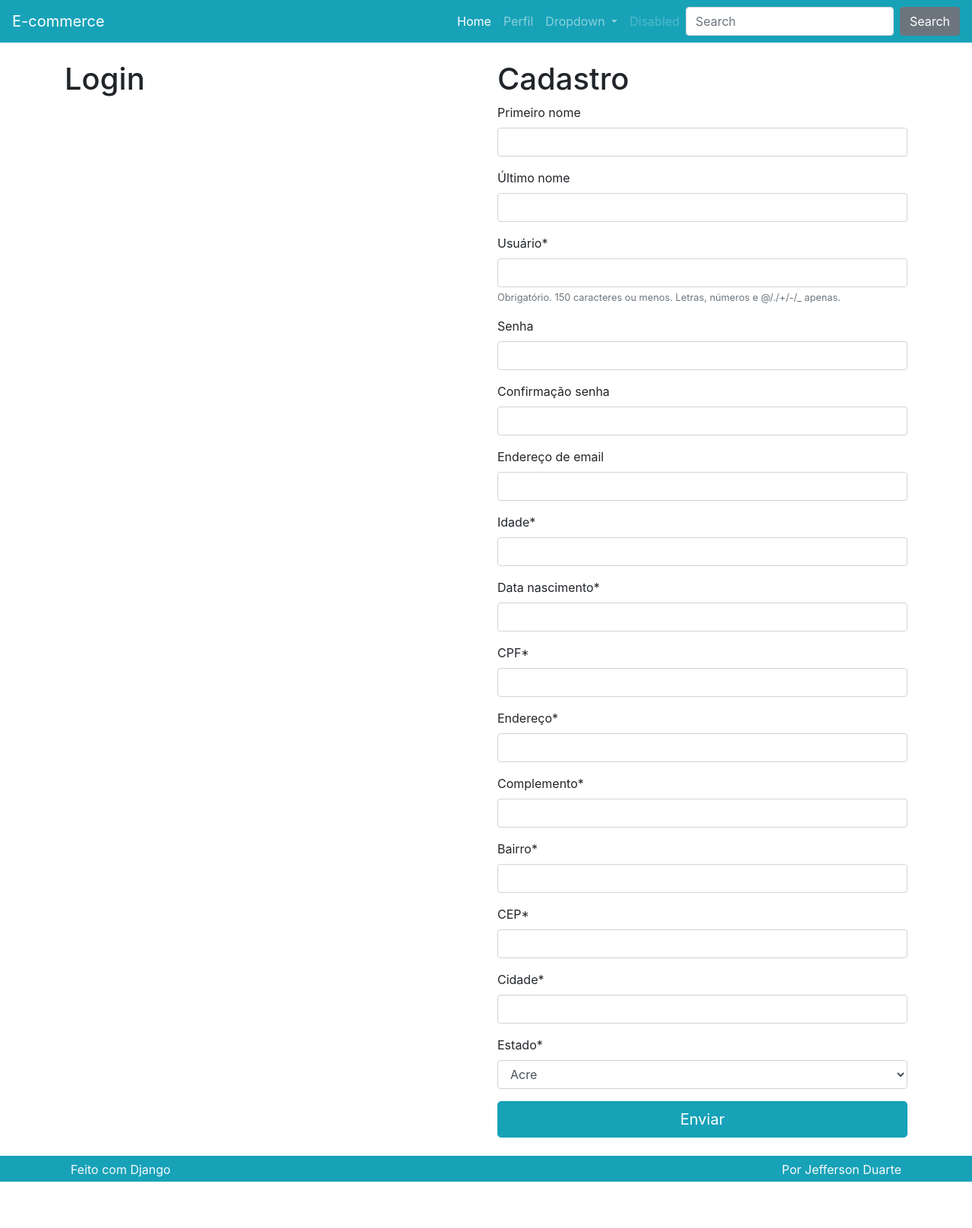
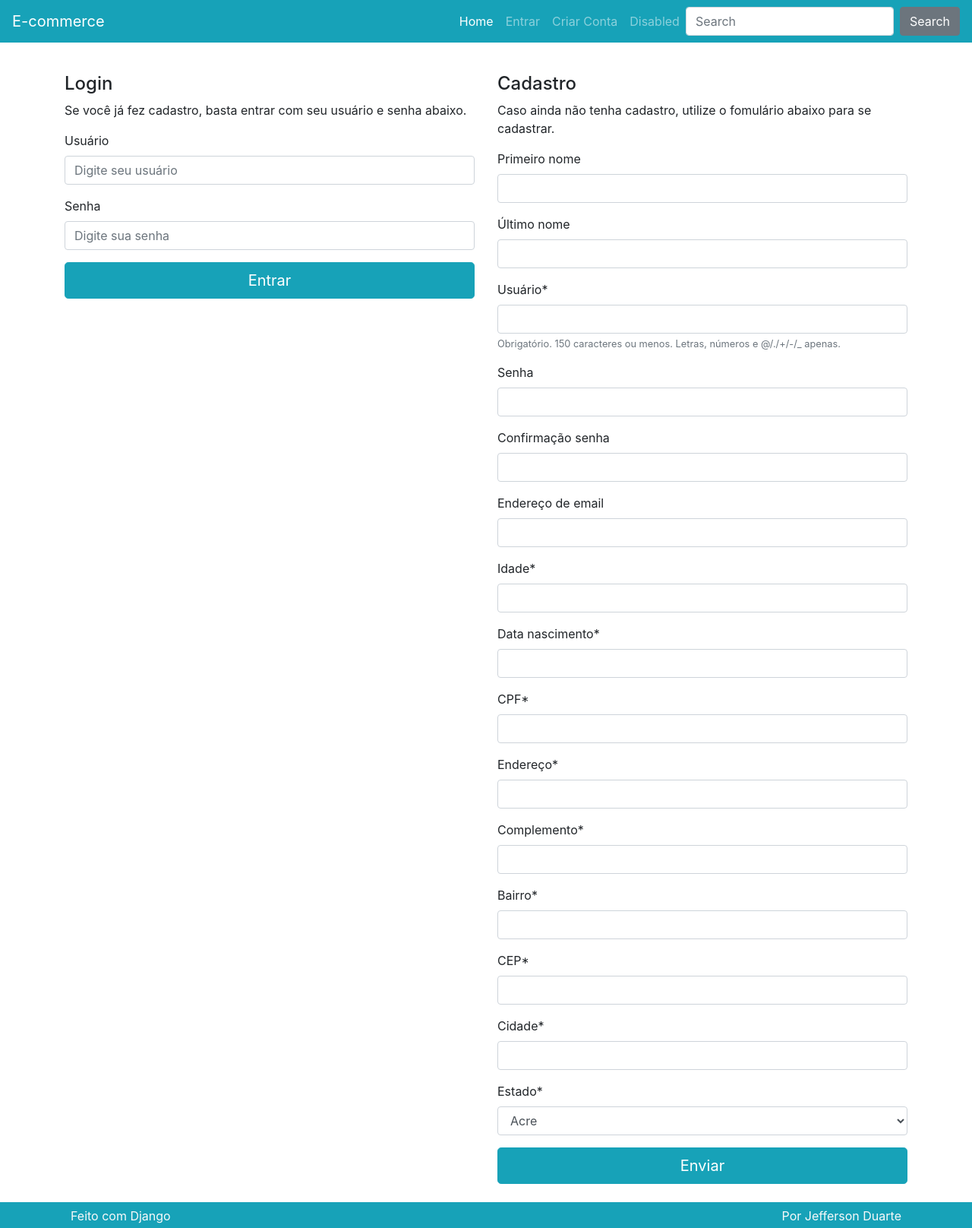
Before and after one commit to jefferson-duarte/Projeto_Djago_E-commerce, a Django app: page /perfil/ in a window 1280 px wide. Shown: the whole page at 76% size. Before the commit the page ends 1555 px from the top, so only its background shows below. Run offline with Django 4.2, Linux system fonts and the light colour scheme; some libraries are stand-ins or nearby versions.

Commit message:
Configurado login e logout

```diff
--- a/perfil/templates/perfil/atualizar.html
+++ b/perfil/templates/perfil/atualizar.html
@@ -1,5 +1,8 @@
 {% extends 'perfil/criar.html' %}
 
 {% block titulocadastro %}
-    <h1>Atualizar Dados</h1>
+    <h4>Atualizar Cadastro</h4>
+    <p>
+        Utilize o formulário abaixo para atualizar seus dados.
+    </p>
 {% endblock %}
--- a/perfil/templates/perfil/criar.html
+++ b/perfil/templates/perfil/criar.html
@@ -5,15 +5,34 @@
 
     <div class="row">
         {% if not request.user.is_authenticated %}
-            <div class="col-lg">
-                <h1>Login</h1>
+            <div class="col-lg mt-3">
+                <h4>Login</h4>
+                <p>Se você já fez cadastro, basta entrar com seu usuário e senha abaixo.</p>
+
+                <form method="post" action="{% url 'perfil:login' %}">
+                    {% csrf_token %}
+                    <div class="form-group">
+                      <label for="InputUsuario1">Usuário</label>
+                      <input type="text" name="username" class="form-control" id="exampleInputEmail1" aria-describedby="usuarioHelp" placeholder="Digite seu usuário">
+                    </div>
+                    <div class="form-group">
+                      <label for="exampleInputPassword1">Senha</label>
+                      <input name="password" type="password" class="form-control" id="exampleInputPassword1" placeholder="Digite sua senha">
+                    </div>
+
+                    <button type="submit" class="btn btn-primary btn-block btn-lg">Entrar</button>
+                  </form>
+
             </div>
         {% endif %}
 
-        <div class="col-lg">
+        <div class="col-lg mt-3">
 
             {% block titulocadastro %}
-                <h1>Cadastro</h1>
+                <h4>Cadastro</h4>
+                <p>
+                    Caso ainda não tenha cadastro, utilize o fomulário abaixo para se cadastrar.
+                </p>
             {% endblock %}
             <form method="POST">
                 {% csrf_token %}
--- a/perfil/views.py
+++ b/perfil/views.py
@@ -1,10 +1,13 @@
-from django.shortcuts import render, get_object_or_404
+from django.contrib import messages
+from django.shortcuts import render, get_object_or_404, redirect
 from django.views.generic import ListView
 from django.views import View
 from django.http import HttpResponse
 from django.contrib.auth.models import User
-from django.contrib.auth import authenticate, login
+from django.contrib.auth import authenticate, login, logout
 import copy
+
+from pkg_resources import safe_extra
 
 from . import models
 from . import forms
@@ -61,8 +64,7 @@ class BasePerfil(View):
 
 class Criar(BasePerfil):
     def post(self, *args, **kwargs):
-        # if not self.userform.is_valid() or not self.perfilform.is_valid():
-        if not self.userform.is_valid():
+        if not self.userform.is_valid() or not self.perfilform.is_valid():
             return self.renderizar
 
         username = self.userform.cleaned_data.get('username')
@@ -120,6 +122,18 @@ class Criar(BasePerfil):
 
         self.request.session['carrinho'] = self.carrinho
         self.request.session.save()
+
+        messages.success(
+            self.request,
+            'Seu cadastro foi criado ou atualizado com sucesso.'
+        )
+
+        messages.success(
+            self.request,
+            'Você fez login e pode concluir sua compra.'
+        )
+
+        return redirect('perfil:criar')
         return self.renderizar
 
 
@@ -129,10 +143,46 @@ class Atualizar(View):
 
 
 class Login(View):
-    def get(self, *args, **kwargs):
-        return HttpResponse('Login')
+    def post(self, *args, **kwargs):
+        username = self.request.POST.get('username')
+        password = self.request.POST.get('password')
+
+        if not username or not password:
+            messages.error(
+                self.request,
+                'Usuário ou senha inválidos.'
+            )
+            return redirect('perfil:criar')
+
+        usuario = authenticate(
+            self.request,
+            username=username,
+            password=password
+        )
+
+        if not usuario:
+            messages.error(
+                self.request,
+                'Usuário ou senha inválidos.'
+            )
+            return redirect('perfil:criar')
+
+        login(
+            self.request,
+            user=usuario
+        )
+        messages.success(
+            self.request,
+            'Você fez login no sistema e pode concluir sua compra.'
+        )
+
+        return redirect('produto:carrinho')
 
 
 class Logout(View):
     def get(self, *args, **kwargs):
-        return HttpResponse('Logout')
+        carrinho = copy.deepcopy(self.request.session.get('carrinho'))
+        logout(self.request)
+        self.request.session['carrinho'] = carrinho
+        self.request.session.save()
+        return redirect('produto:lista')
--- a/templates/parciais/_nav.html
+++ b/templates/parciais/_nav.html
@@ -12,23 +12,29 @@
             <li class="nav-item active">
                 <a class="nav-link" href="{% url 'produto:lista' %}">Home<span class="sr-only">(current)</span></a>
             </li>
-            <li class="nav-item">
-                <a class="nav-link" href="{% url 'perfil:criar' %}">Perfil</a>
-            </li>
+
+            {% if request.user.is_authenticated %}
                 <li class="nav-item dropdown">
                     <a class="nav-link dropdown-toggle" href="#" id="navbarDropdown" role="button"
                         data-toggle="dropdown" aria-haspopup="true" aria-expanded="false">
-                    Dropdown
+                        Conta
                     </a>
                     <div class="dropdown-menu" aria-labelledby="navbarDropdown">
-                    <a class="dropdown-item" href="#">Action</a>
-                    <a class="dropdown-item" href="#">Another action</a>
-                    <div class="dropdown-divider"></div>
-                    <a class="dropdown-item" href="#">Something else here</a>
+                        <a class="dropdown-item" href="{% url 'perfil:criar' %}">Atualizar</a>
+                        <a class="dropdown-item" href="{% url 'perfil:logout' %}">Sair</a>
                     </div>
                 </li>
+            {% else %}
                 <li class="nav-item">
-                <a class="nav-link disabled" href="#">Disabled</a>
+                    <a class="nav-link" href="{% url 'perfil:criar' %}">Entrar</a>
+                </li>
+                <li class="nav-item">
+                    <a class="nav-link" href="{% url 'perfil:criar' %}">Criar Conta</a>
+                </li>
+            {% endif %}
+
+            <li class="nav-item">
+                <a class="nav-link" href="#">Disabled</a>
             </li>
 
             {% if request.session.carrinho %}
```
Lines whose indentation alone changed are shown as unchanged.
